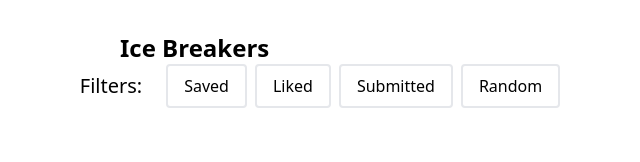
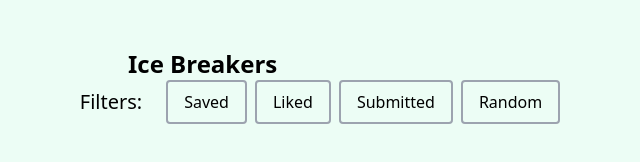
Before and after one commit to sCeNIK33/final_project, a website: page account.html in a window 1280 px wide. Shown: the whole page, without its empty margins (328-968 px from the left). Drawn offline with nearby package versions, Linux system fonts and the light colour scheme; no server answers.

Commit message:
adjusted UI and labels for accou page

```diff
--- a/account.html
+++ b/account.html
@@ -10,7 +10,7 @@
 </head>
 
 
-<body>
+<body class="bg-green-50 mt:p-16 p-4">
   <div class="py-8 md:px-32 px-0 md:w-1/2 w-full mx-auto">
 
     <div class="flex items-center">
@@ -20,10 +20,10 @@
 
     <div class="filters md:flex justify-center space-x-2 md:space-y-0 space-y-2">
       <div class="text-center text-xl px-4 md:py-2">Filters:</div>
-      <div class="text-center"><a href="#" id="all-filter" class="filter-button inline-block border-2 rounded px-4 py-2">Saved</a></div>
-      <div class="text-center"><a href="#" id="noober-pool-filter" class="filter-button inline-block border-2 rounded px-4 py-2">Liked</a></div>
-      <div class="text-center"><a href="#" id="noober-purple-filter" class="filter-button inline-block border-2 rounded px-4 py-2">Submitted</a></div>
-      <div class="text-center"><a href="#" id="noober-xl-filter" class="filter-button inline-block border-2 rounded px-4 py-2">Random</a></div>
+      <div class="text-center"><a href="#" id="saved" class="filter-button inline-block border-2 border-gray-400 rounded px-4 py-2">Saved</a></div>
+      <div class="text-center"><a href="#" id="liked" class="filter-button inline-block border-2 border-gray-400 rounded px-4 py-2">Liked</a></div>
+      <div class="text-center"><a href="#" id="submitted" class="filter-button inline-block border-2 border-gray-400 rounded px-4 py-2">Submitted</a></div>
+      <div class="text-center"><a href="#" id="random" class="filter-button inline-block border-2 border-gray-400 rounded px-4 py-2">Random</a></div>
     </div>
 
     <div class="icebreakers">
```
